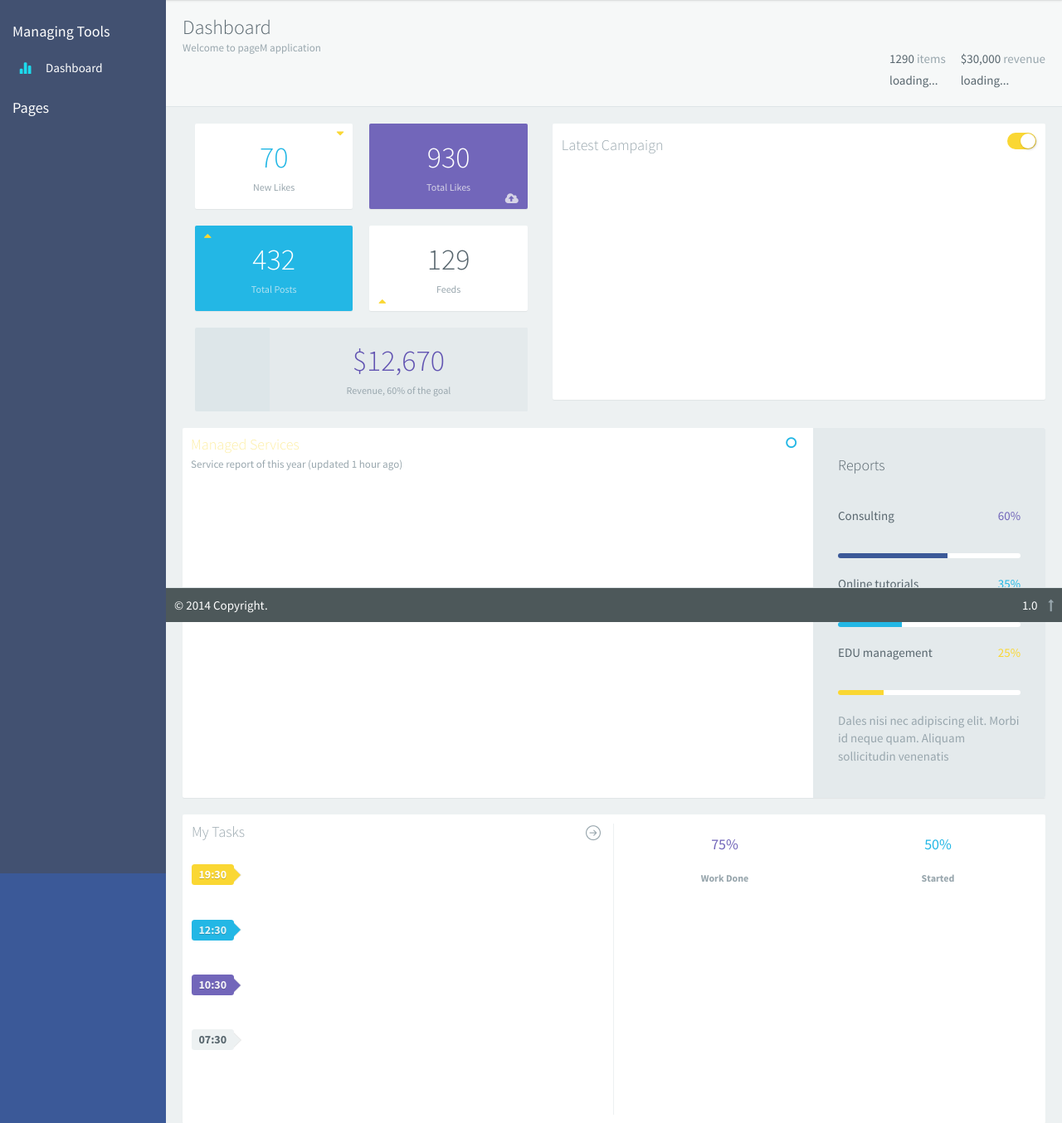
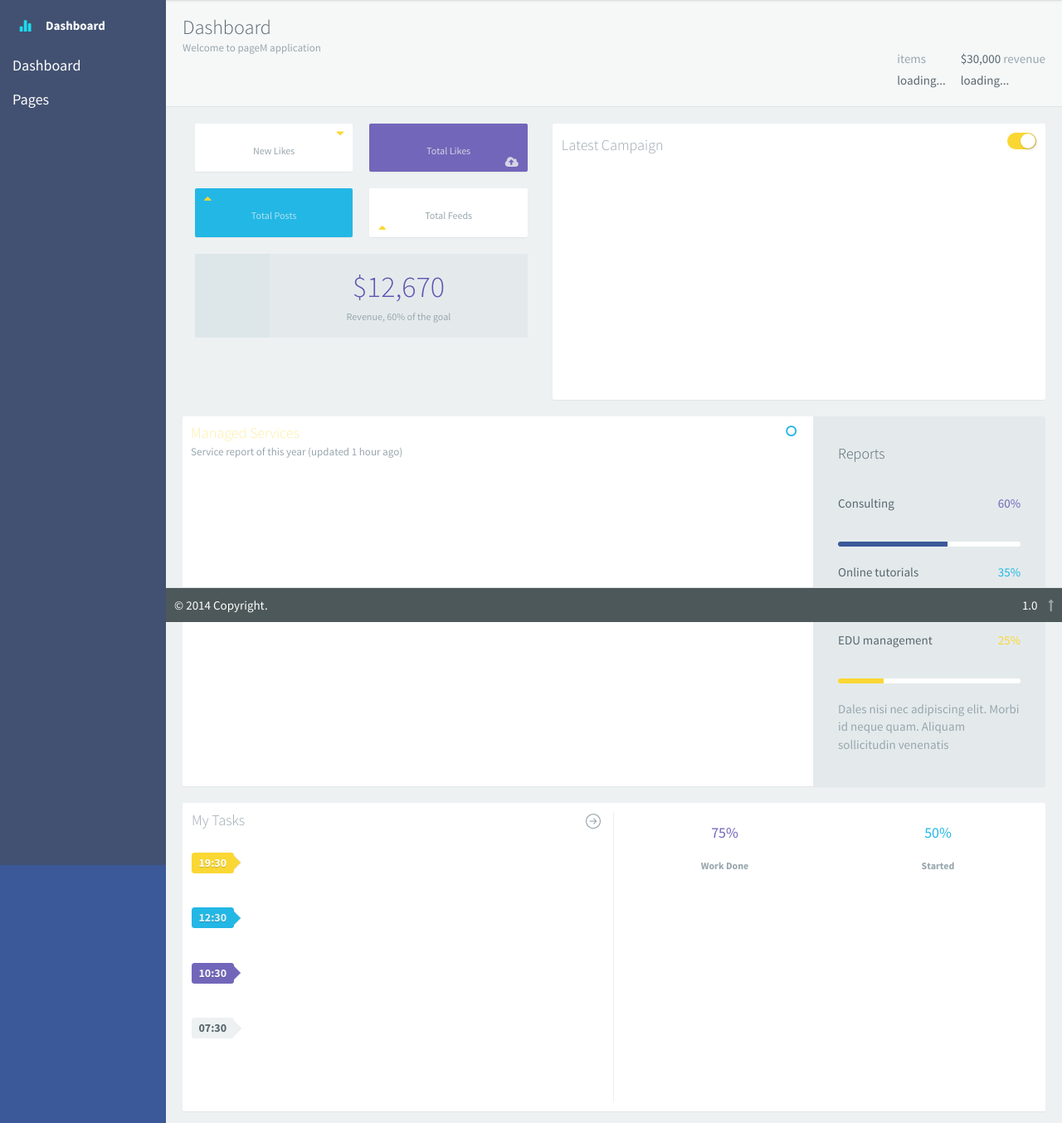
Before and after one commit to miles0411/coldplay, a Flask app: page / in a window 1280 px wide. Shown: the part 50-1404 px from the top of the page at 83% size. Run offline with Flask 2, Linux system fonts and the light colour scheme; some libraries are stand-ins or nearby versions; some web fonts are replaced.

Commit message:
Dashboard Enhancement

```diff
--- a/static/js/config.router.js
+++ b/static/js/config.router.js
@@ -33,7 +33,7 @@ angular.module('app')
       function ($stateProvider,   $urlRouterProvider) {
 
           $urlRouterProvider
-              .otherwise('/app/dashboard');
+              .otherwise('/app/dashboard/:pageId');
           $stateProvider
               .state('app', {
                   abstract: true,
@@ -41,8 +41,87 @@ angular.module('app')
                   templateUrl: '/static/templates/app.html'
               })
               .state('app.dashboard', {
-                  url: '/dashboard',
+                  url: '/dashboard/:pageId',
                   templateUrl: '/static/templates/app_dashboard.html',
+                  controller: ['$scope', '$stateParams', '$rootScope', '$http', '$state', '$facebook', '$location', '$cacheFactory', function($scope, $stateParams, $rootScope, $http, $state, $facebook, $location, $cacheFactory) {
+
+                    var today = new Date();
+                    var thirtydaysAgoTime = new Date().setDate(today.getDate()-30);
+                    var thirtydaysAgo = new Date(thirtydaysAgoTime);
+                    var dd = today.getDate();
+                    var mm = today.getMonth()+1; //January is 0!
+                    var yyyy = today.getFullYear();
+
+                    if(dd<10) {
+                        dd='0'+dd
+                    }
+
+                    if(mm<10) {
+                        mm='0'+mm
+                    }
+
+                    today = yyyy+'-'+mm+'-'+dd;
+
+                    var dd1 = thirtydaysAgo.getDate();
+                    var mm1 = thirtydaysAgo.getMonth()+1; //January is 0!
+                    var yyyy1 = thirtydaysAgo.getFullYear();
+
+                    if(dd1<10) {
+                        dd1='0'+dd1
+                    }
+
+                    if(mm1<10) {
+                        mm1='0'+mm1
+                    }
+
+                    thirtydaysAgo = yyyy1+'-'+mm1+'-'+dd1;
+
+                    $scope.pageId = $stateParams.pageId;
+
+                    $http({
+                        method: 'GET',
+                        url: '/dashboard/:pageId',
+                        cache: true
+                      });
+                    var cache = $cacheFactory.get('$http');
+                     console.log(cache);
+                     var pageCache = cache.get("/"+$scope.pageId+"?fields=id,feed,promotable_posts,name,category,link,likes,new_like_count,insights");
+
+                     console.log(pageCache);
+                     if(pageCache !== undefined) {
+                        $scope.pageData = pageCache;
+                     }
+
+                      $facebook.api("/"+$scope.pageId+"?fields=id,feed,promotable_posts,name,category,link,likes,new_like_count,insights").then(
+                        function(response) {
+                           $scope.pageData = response;
+                           console.log("/"+$scope.pageId+"/insights/page_impressions/day?since="+thirtydaysAgo+"&until="+today);
+                           $facebook.api("/"+$scope.pageId+"/insights/page_impressions/day?since="+thirtydaysAgo+"&until="+today).then(
+                            function(response) {
+
+
+                               var thirtydaysImpression =[];
+                               for(var i = 0; i < response.data[0].values.length; ++i) {
+                                  var dailyImp = [];
+                                  var str = response.data[0].values[i].end_time
+                                  var date = str.substring(5,10);
+                                  dailyImp.push(i+1);
+                                  dailyImp.push(response.data[0].values[i].value);
+                                  thirtydaysImpression.push(dailyImp);
+                               }
+
+                               //$scope.d0_1 = [ [0,7],[1,6.5],[2,12.5],[3,7],[4,9],[5,6],[6,11],[7,6.5],[8,8],[9,7] ];
+                               $scope.pageData.thirtydaysImpression = thirtydaysImpression;
+                               onsole.log($scope.pageData.thirtydaysImpression);
+                            },
+                            function(err) {
+                                  console.log("err");
+                            });
+                        },
+                        function(err) {
+                              console.log("err");
+                        });
+                  }],
                   resolve: {
                     deps: ['$ocLazyLoad',
                       function( $ocLazyLoad ){
@@ -74,7 +153,7 @@ angular.module('app')
                       });
                      var cache = $cacheFactory.get('$http');
                      console.log(cache);
-                     var pageCache = cache.get("/"+$scope.pageId+"?fields=promotable_posts,id,name,category,link,likes,cover,username");
+                     var pageCache = cache.get("/"+$scope.pageId+"?fields=promotable_posts,feed,id,name,category,link,likes,cover,username");
 
                      console.log(pageCache);
                      if(pageCache !== undefined) {
@@ -82,23 +161,19 @@ angular.module('app')
 
                      }
 
-                      $facebook.api("/"+$scope.pageId+"?fields=promotable_posts,id,name,category,link,likes,cover,username").then(
+                      $facebook.api("/"+$scope.pageId+"?fields=promotable_posts,feed,id,name,category,link,likes,cover,username").then(
                         function(response) {
-                            console.log(response);
-                            cache.put("/"+$scope.pageId+"?fields=promotable_posts,id,name,category,link,likes,cover,username", response);
+                            //console.log(response);
+                            cache.put("/"+$scope.pageId+"?fields=promotable_posts,feed,id,name,category,link,likes,cover,username", response);
                             $scope.pageData = response;
                             $scope.pageData.cover.source = $scope.pageData.cover.source.replace(/\/[a-z][0-9]+x[0-9]+/, "");
                             var promotable_posts = $scope.pageData.promotable_posts.data;
-                            //var insights = [];
-                            //$scope.pageData.promotable_posts['insights'] = insights;
-
-                            $facebook.api("/"+$scope.pageId+"?fields=feed").then(
-                              function(response) {
-
-                                console.log(response);
+                            //console.log(promotable_posts);
                             for(var i = 0; i < response.feed.data.length; i++) {
                                 if(response.feed.data[i].status_type == "wall_post") {
+                                  response.feed.data[i]["is_published"] = true;
                                   $scope.pageData.promotable_posts.data.push(response.feed.data[i]);
+                                  console.log($scope.pageData.promotable_posts.data);
                                 }
                             }
 
@@ -113,47 +188,43 @@ angular.module('app')
                             }
 
                             $scope.pageData.promotable_posts.data.sort(compare);
+                            console.log($scope.pageData.promotable_posts.data);
 
+                            for (var index = 0; index < promotable_posts.length; ++index) {
+
+                              var promotable_post = promotable_posts[index];
                               console.log($scope.pageData.promotable_posts.data);
-                              },
-                              function(err) {
-                                    console.log("err");
-                              });
+
+                              /*
+                              var insightCache = cache.get("/"+promotable_post.id+"/insights/post_impressions");
 
 
+                              if(insightCache !== undefined) {
 
-                            var count = 0;
-                            for (var index = 0; index < promotable_posts.length; ++index) {
-                              var promotable_post = promotable_posts[index];
-                              //var impression;
-                              //promotable_post.impression = "";
-                              //console.log($scope.pageData.promotable_posts.data);
-                              var insightCache = cache.get("/"+promotable_post.id+"/insights/post_impressions");
-                              if(insightCache !== undefined) {
-                                   $scope.pageData.promotable_posts.data[count]["impression"] = insightCache;
-                                   continue;
-                                  //$scope.pageData.promotable_posts.data[index] = promotable_post.impression;
-                                  //return;
+                                   for(var i = 0; i < $scope.pageData.promotable_posts.data.length; ++i) {
+                                        if($scope.pageData.promotable_posts.data[i].id == promotable_post.id) {
+                                            $scope.pageData.promotable_posts.data[i]["impression"] = insightCache;
                                         }
 
+                                    }
+                                    continue;
+                              }
+                              */
                               $facebook.api("/"+promotable_post.id+"/insights/post_impressions").then(
 
                                 function(response) {
-                                    loadInsight(response.data[0]);
+                                    var id = response.data[0].id.match(/[0-9]+_[0-9]+/);
+
+                                    for(var i = 0; i < $scope.pageData.promotable_posts.data.length; ++i) {
+                                        if($scope.pageData.promotable_posts.data[i].id == id) {
+                                            $scope.pageData.promotable_posts.data[i]["impression"] = response.data[0];
+                                        }
+                                    }
                                     cache.put("/"+promotable_post.id+"/insights/post_impressions", response.data[0]);
                                 },
                                 function(err) {
                                     console.log("err");
                               });
-
-                                function loadInsight(aimpression) {
-                                  //console.log(count);
-                                  //promotable_post.impression = "";
-                                  //promotable_post.impression = aimpression
-                                  $scope.pageData.promotable_posts.data[count]["impression"] = aimpression;
-                                  //console.log($scope.pageData.promotable_posts.data[count]);
-                                  count++;
-                                }
                             }
                           },
                           function(err) {
--- a/static/templates/app_dashboard.html
+++ b/static/templates/app_dashboard.html
@@ -13,7 +13,7 @@
         </div>
         <div class="col-sm-6 text-right hidden-xs">
           <div class="inline m-r text-left">
-            <div class="m-b-xs">1290 <span class="text-muted">items</span></div>
+            <div class="m-b-xs">{{pageData.likes}}<span class="text-muted">items</span></div>
             <div ng-init="data1=[ 106,108,110,105,110,109,105,104,107,109,105,100,105,102,101,99,98 ]"
               ui-jq="sparkline"
               ui-options="{{data1}}, {type:'bar', height:20, barWidth:5, barSpacing:1, barColor:'#dce5ec'}"
@@ -39,7 +39,7 @@
           <div class="row row-sm text-center">
             <div class="col-xs-6">
               <div class="panel padder-v item">
-                <div class="h1 text-info font-thin h1">70{{pageData.likes}}</div>
+                <div class="h1 text-info font-thin h1">{{pageData.new_like_count}}</div>
                 <span class="text-muted text-xs">New Likes</span>
                 <div class="top text-right w-full">
                   <i class="fa fa-caret-down text-warning m-r-sm"></i>
@@ -48,7 +48,7 @@
             </div>
             <div class="col-xs-6">
               <a href class="block panel padder-v bg-primary item">
-                <span class="text-white font-thin h1 block">930</span>
+                <span class="text-white font-thin h1 block">{{pageData.likes}}</span>
                 <span class="text-muted text-xs">Total Likes</span>
                 <span class="bottom text-right w-full">
                   <i class="fa fa-cloud-upload text-muted m-r-sm"></i>
@@ -57,7 +57,7 @@
             </div>
             <div class="col-xs-6">
               <a href class="block panel padder-v bg-info item">
-                <span class="text-white font-thin h1 block">432</span>
+                <span class="text-white font-thin h1 block">{{pageData.promotable_posts.data.length}}</span>
                 <span class="text-muted text-xs">Total Posts</span>
                 <span class="top text-left">
                   <i class="fa fa-caret-up text-warning m-l-sm"></i>
@@ -66,8 +66,8 @@
             </div>
             <div class="col-xs-6">
               <div class="panel padder-v item">
-                <div class="font-thin h1">129</div>
-                <span class="text-muted text-xs">Feeds</span>
+                <div class="font-thin h1">{{pageData.feed.data.length}}</div>
+                <span class="text-muted text-xs">Total Feeds</span>
                 <div class="bottom text-left">
                   <i class="fa fa-caret-up text-warning m-l-sm"></i>
                 </div>
@@ -95,8 +95,7 @@
             <h4 class="font-thin m-t-none m-b text-muted">Latest Campaign</h4>
             <div ui-jq="plot" ui-refresh="showSpline" ui-options="
               [
-                { data: {{d0_1}}, label:'TV', points: { show: true, radius: 1}, splines: { show: showSpline, tension: 0.4, lineWidth: 1, fill: 0.8 } },
-                { data: {{d0_2}}, label:'Mag', points: { show: true, radius: 1}, splines: { show: showSpline, tension: 0.4, lineWidth: 1, fill: 0.8 } }
+                { data: {{pageData.thirtydaysImpression}}, label:'Daily Impression', points: { show: true, radius: 1}, splines: { show: showSpline, tension: 0.4, lineWidth: 1, fill: 0.8 } }
               ],
               {
                 colors: ['{{app.color.info}}', '{{app.color.primary}}'],
@@ -107,7 +106,7 @@
                 tooltip: true,
                 tooltipOpts: { content: 'Visits of %x.1 is %y.4',  defaultTheme: false, shifts: { x: 10, y: -25 } }
               }
-            " style="height:246px" >
+            " style="height: 246px; padding: 0px; position: relative;" >
             </div>
           </div>
         </div>
@@ -122,7 +121,7 @@
           <span class="m-b block text-sm text-muted">Service report of this year (updated 1 hour ago)</span>
           <div ui-jq="plot" ui-options="
             [
-              { data: {{d4}}, lines: { show: true, lineWidth: 1, fill:true, fillColor: { colors: [{opacity: 0.2}, {opacity: 0.8}] } } }
+              { data: {{d0_1}}, lines: { show: true, lineWidth: 1, fill:true, fillColor: { colors: [{opacity: 0.2}, {opacity: 0.8}] } } }
             ],
             {
               colors: ['{{app.color.light}}'],
--- a/static/templates/blocks/nav.html
+++ b/static/templates/blocks/nav.html
@@ -1,13 +1,19 @@
 <!-- list -->
 <h5></h5>
 <ul class="nav">
-  <li class="hidden-folded padder m-t m-b-sm text-muted text-lg">
-    <span>Managing Tools</span>
-  </li>
   <li ui-sref-active="active">
     <a ui-sref="app.dashboard">
       <i class="glyphicon glyphicon-stats icon text-primary-dker"></i>
-      <span class="ng-scope">Dashboard</span>
+      <span class="font-bold">Dashboard</span>
+    </a>
+  </li>
+  <li class="hidden-folded padder m-t m-b-sm text-muted text-lg">
+    <span>Dashboard</span>
+  </li>
+  <li ng-repeat="page in pages">
+    <a href="#/app/dashboard/{{page.id}}">
+      <i class="glyphicon glyphicon-stats icon text-primary-dker"></i>
+      <span class="ng-scope">{{page.name}}</span>
     </a>
   </li>
   <div class="linke dk"></div>
--- a/static/templates/page.html
+++ b/static/templates/page.html
@@ -68,9 +68,9 @@
             <div class="m-b">
               <div class="h4" ng-hide="post.story !== undefined">{{post.from.name}} says: "{{post.message}}"</div>
               <img src="{{post.picture}}" class="wrapper-pic img-responsive" ng-hide="post.picture == undefined"
-              <div class="m-t-sm">
-                <a href class="text-muted m-xs"><i class="fa fa-moon-o" ng-show="{{post.is_published}}"></i></a>
-                <a href class="text-muted m-xs"><i class="fa fa-sun-o" ng-show="{{post.is_published}}"></i></a>
+              <div class="m-t-sm" ng-show="{{post.status_type}} == wall_post">
+                <a href class="text-muted m-xs"><i class="fa fa-moon-o" ng-show="{{post.is_published}} === false"></i></a>
+                <a href class="text-muted m-xs"><i class="fa fa-sun-o" ng-show="{{post.is_published}} === true"></i></a>
                 <a href class="text-muted m-xs"><i class="icon-star"></i> {{post.impression.values[0].value}}</a>
                 <!--<a href class="text-muted m-xs"><i class="icon-refresh"></i> 13</a>-->
               </div>
```
Lines whose indentation alone changed are shown as unchanged.
